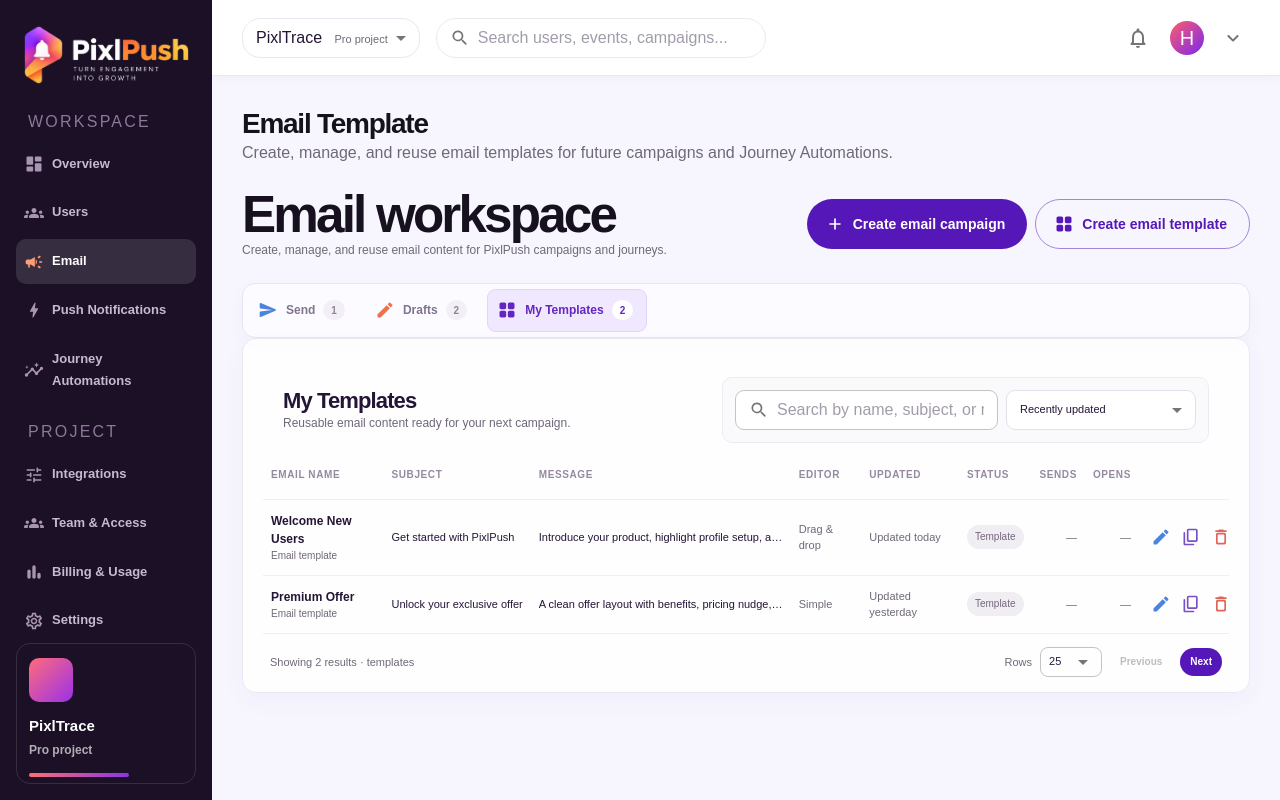
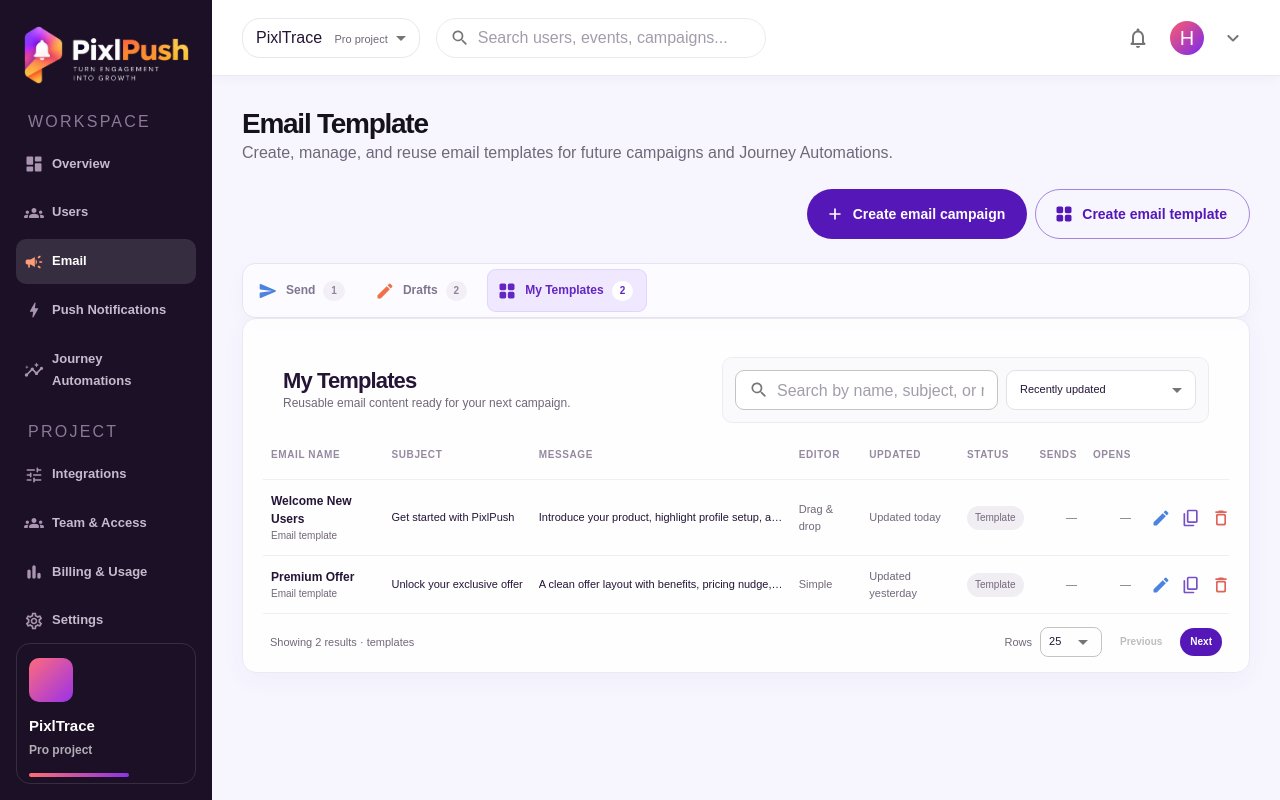
Before and after one commit to Pixllove/pixlpush_frontend, a Next.js app: page /dashboard/email in a window 1280 px wide. Built offline with nearby package versions, Linux system fonts and the light colour scheme.

Commit message:
Changes made

```diff
--- a/components/dashboard/EmailWorkspace.tsx
+++ b/components/dashboard/EmailWorkspace.tsx
@@ -596,19 +596,7 @@
           {notice}
         </Paper>
       )}
-      <Stack
-        direction={{ xs: "column", md: "row" }}
-        justifyContent="space-between"
-        alignItems={{ md: "center" }}
-        gap={2}
-      >
-        <Box>
-          <Typography variant="h3">Email workspace</Typography>
-          <Typography color="text.secondary" fontSize={12}>
-            Create, manage, and reuse email content for PixlPush campaigns and
-            journeys.
-          </Typography>
-        </Box>
+      <Stack direction={{ xs: "column", md: "row" }} justifyContent="flex-end" alignItems={{ md: "center" }} gap={2}>
         <Stack direction="row" gap={1}>
           <Button
             variant="contained"
```
Also changed, not shown: components/dashboard/DashboardSections.tsx (+1 -2 lines), components/dashboard/JourneyWorkspace.tsx (+2 -2 lines).
